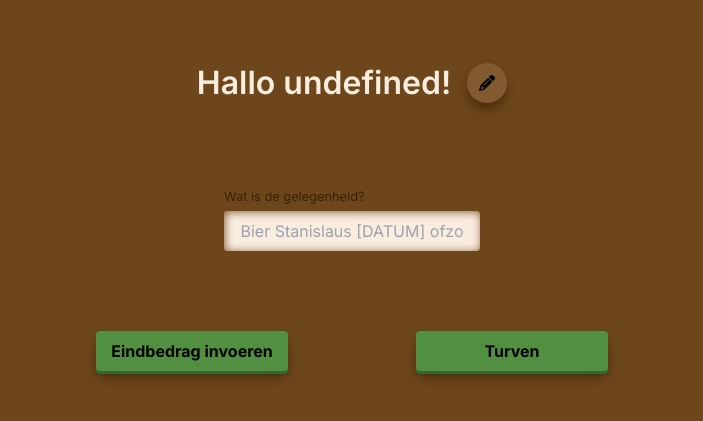
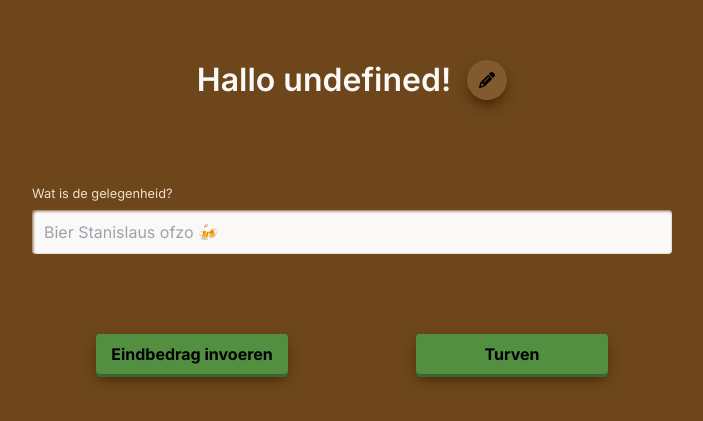
Before and after one commit to S-D-V-A-S-M-V-V-I-C-T-S-S-BAGGER/BAGGER-next, a Next.js app: page /turf in a window 1280 px wide. Shown: the part 185-606 px from the top of the page, without its empty margins (288-991 px from the left). Built offline with nearby package versions, Linux system fonts and the light colour scheme.

Commit message:
updates input fields and style of turf creation page

```diff
--- a/app/globals.css
+++ b/app/globals.css
@@ -16,6 +16,11 @@
   --aarde-bovenkant-bruin-5: #42270bff;
 
   --aarde-mega-licht-bruin: #f9ede0ff;
+  --aarde-mega-licht-bruin-1: #faf3ebff;
+  --aarde-mega-licht-bruin-2: #faf5f0ff;
+  --aarde-mega-licht-bruin-3: #faf9f7ff;
+  --aarde-mega-licht-bruin-4: #f0decc;
+
   --aarde-bovenkant-beige: #e39f61ff;
   --blad-lichtgroen: #65b045ff;
   --blad-donkergroen: #538f40ff;
@@ -71,5 +76,4 @@ main {
 h3 {
   font-size: 2rem;
   font-weight: 600;
-  color: var(--aarde-mega-licht-bruin)
 }
--- a/components/roundNeoButton.css
+++ b/components/roundNeoButton.css
@@ -4,9 +4,14 @@
     height: 2.5rem;
     background: var(--aarde-bovenkant-bruin);
     box-shadow: var(--aarde-mega-bruin) 0 7px 13px -3px;
+    flex-shrink: 0;
 
     &:hover {
         background: var(--aarde-bovenkant-bruin-1);
         box-shadow: var(--aarde-mega-bruin) 0 10px 20px -3px;
     }
+
+    &:active {
+        background: var(--aarde-bovenkant-bruin);
+    }
 }
--- a/components/turf/Tally.tsx
+++ b/components/turf/Tally.tsx
@@ -65,9 +65,10 @@ const Tally: FC<TallyProps> = ({pilsPrijs}) => {
         setTallyState(TallyState.not_started);
     };
 
+    let tallyPage;
     switch (tallyState) {
         case TallyState.not_started:
-            return (
+            tallyPage = (
                 <TallyCreation
                     enterAmount={enterAmount}
                     startTally={startTally}
@@ -77,13 +78,18 @@ const Tally: FC<TallyProps> = ({pilsPrijs}) => {
                     setEvent={setTallyEvent}
                 />
             );
+            break;
         case TallyState.tally_started:
-            return <TallyList finishTally={finishTally} pilsPrijs={pilsPrijs}/>;
+            tallyPage = <TallyList finishTally={finishTally} pilsPrijs={pilsPrijs}/>;
+            break;
         case TallyState.direct_amount:
-            return <TallyDirectAmount finishTally={finishTally}/>;
+            tallyPage = <TallyDirectAmount finishTally={finishTally}/>;
+            break;
         default:
-            return <div>error</div>;
+            tallyPage = <div>error</div>;
+            break;
     }
+    return <div className="tallyPage">{ tallyPage }</div>;
 };
 
 export default Tally;
--- a/components/turf/TallyCreation.tsx
+++ b/components/turf/TallyCreation.tsx
@@ -60,16 +60,12 @@ const TallyCreation: FC<TallyCreationProps> = ({startTally, enterAmount, person,
                     <FontAwesomeIcon icon={isEditing ? faCheck : faPencil} />
                 </RoundNeoButton>
             </div>
-            <div>
-                <div className="centeredContent">
-                    <div>
-                        <label htmlFor="activity" className="baggerInputLabel">Wat is de gelegenheid?</label>
-                        <input id="activity" className="tallyCreationInput baggerInput" ref={watRef} type="text" placeholder="Bier Stanislaus [DATUM] ofzo"
-                            defaultValue={event ?? undefined} onChange={(event) => {
+            <div className="centeredColContent">
+                <label htmlFor="activity" className="baggerInputLabel">Wat is de gelegenheid?</label>
+                <input id="activity" className="tallyCreationInput baggerInput" ref={watRef} type="text" placeholder="Bier Stanislaus ofzo 🍻"
+                    defaultValue={event ?? undefined} onChange={(event) => {
                                 setEvent(event.target.value);
                         }}/>
-                    </div>
-                </div>
             </div>
             <div className="rowFlex gap10vw">
                 <BaggerButton onClick={() => {
--- a/components/turf/turf.css
+++ b/components/turf/turf.css
@@ -13,6 +13,14 @@
 
 /* On mobile */
 @media (max-width: 10cm), (max-width: 800px) {
+    .tallyPage {
+        padding: 0 2rem;
+    }
+
+    .tallyCreationMain {
+        width: 100%;
+    }
+
     .tallyListMain {
         padding-left: 5mm;
         padding-right: 5mm;
@@ -39,6 +47,18 @@
     .tallyPrice {
         grid-column: 2;
         grid-row: 2;
+    }
+}
+
+@media (min-width: 10cm), (min-width: 800px) {
+    .tallyPage {
+        display: flex;
+        align-items: center;
+        justify-content: center;
+    }
+
+    .tallyCreationMain {
+        width: 50vw;
     }
 }
 
@@ -189,23 +209,32 @@
     background-color: var(--blad-donkergroen);
 }
 
-.centeredContent {
+.centeredColContent {
     display: flex;
     justify-content: center;
+    flex-direction: column;
+    gap: 0.125rem;
 }
 
 .baggerInput {
-    padding: 0.5rem 1rem;
+    padding: 0.75rem 0.75rem;
+    line-height: 1rem;
+    text-align: left;
     border: none;
     border-radius: 0.25rem;
-    background-color: var(--aarde-mega-licht-bruin);
-    box-shadow: var(--aarde-bovenkant-bruin) 1px 1px 8px 0 inset;
+    background-color: var(--aarde-mega-licht-bruin-3);
+    box-shadow: var(--aarde-bovenkant-bruin) 1px 1px 3px 0 inset;
     display: block;
+    width: 100%;
 }
 
 .baggerInputLabel {
     font-size: 0.8rem;
-    color: var(--aarde-mega-bruin);
+    color: var(--aarde-mega-licht-bruin-4);
     display: block;
     margin-bottom: 0.25rem;
 }
+
+h3 {
+    color: var(--aarde-mega-licht-bruin-3);
+}
```
